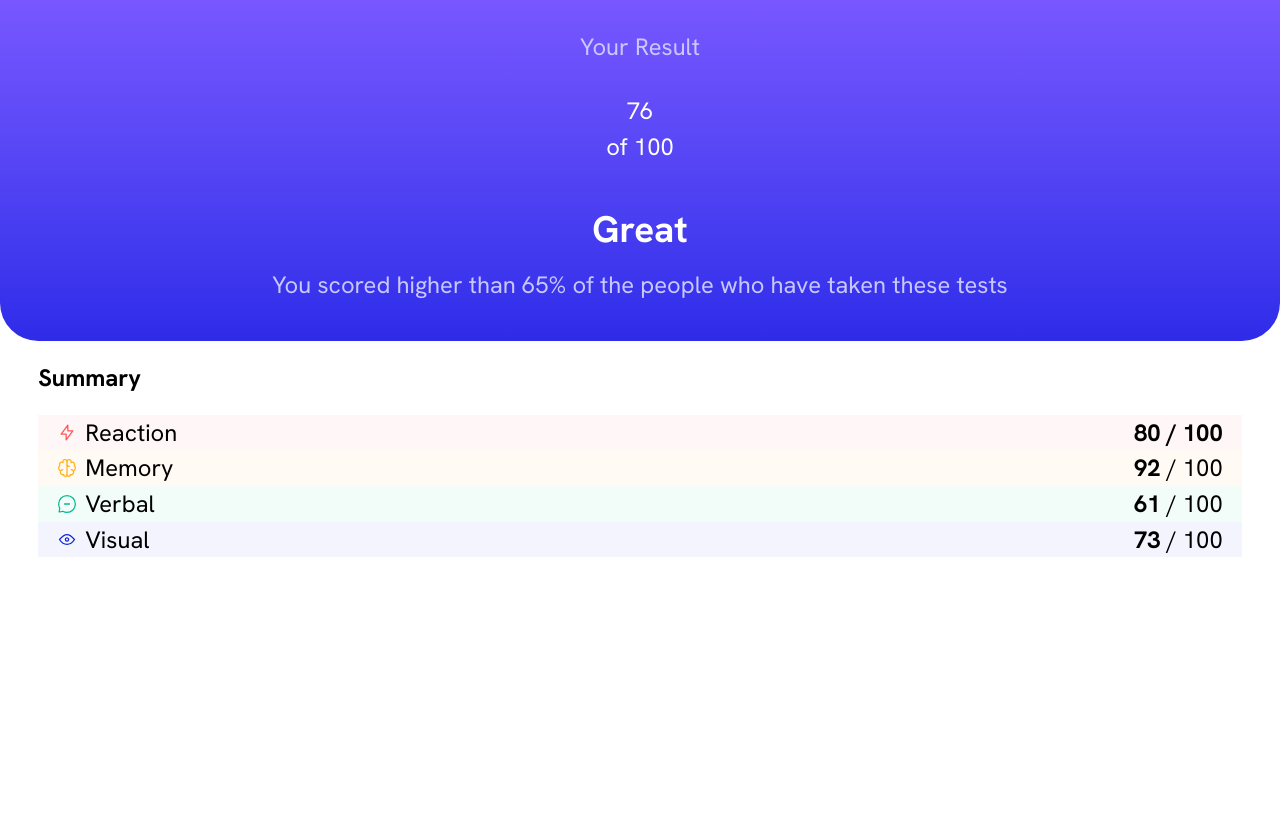
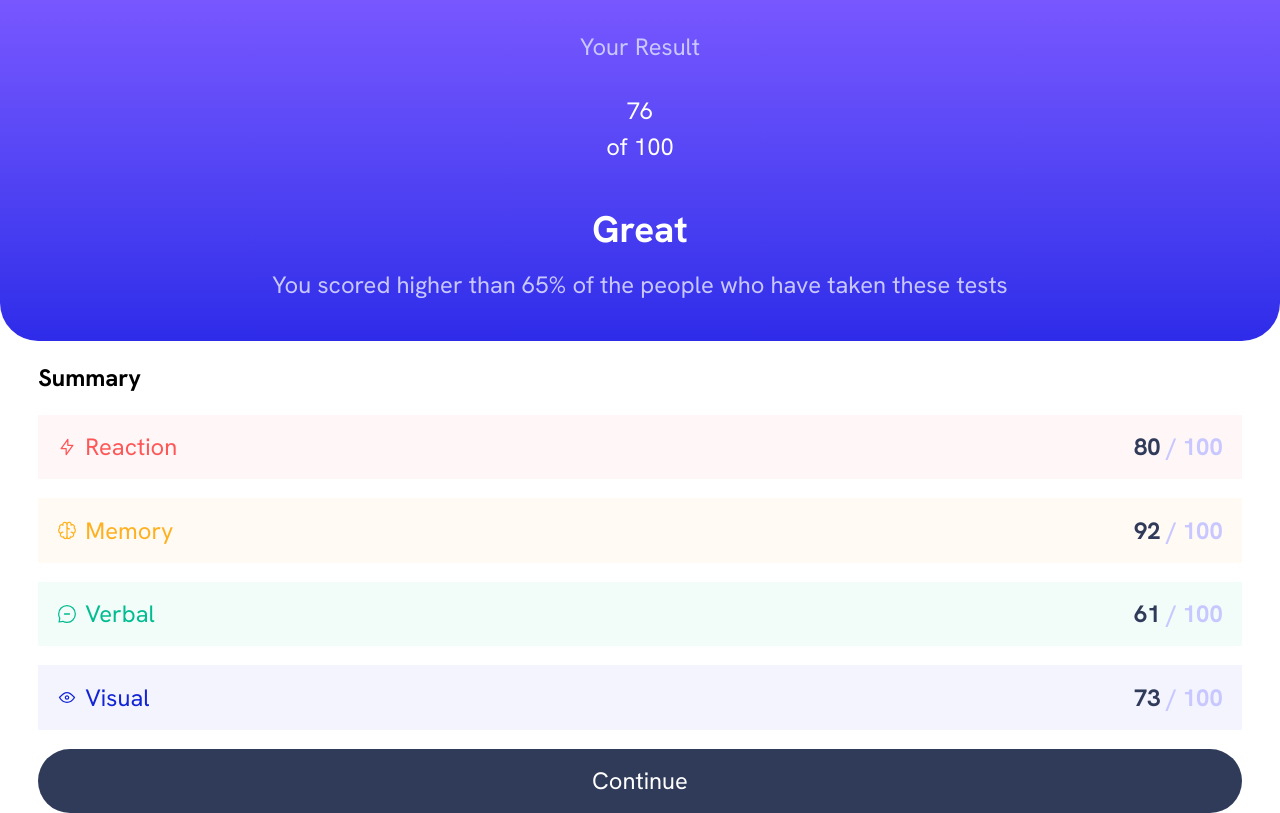
Before and after one commit to zesciati/result-summary-component-reguler, a website: page index.html in a window 1280 px wide. Drawn offline with Linux system fonts and the light colour scheme.

Commit message:
Summary design done

```diff
--- a/index.html
+++ b/index.html
@@ -28,44 +28,46 @@
       tests</p>
   </section>
 
-  <aside class="summary px-(--space-l)">
-    <p class="font-bold py-(--space-s)">Summary</p>
+  <aside class="summary px-(--space-l) text-center">
+    <p class="font-bold py-(--space-s) text-left">Summary</p>
 
     <div class="info-summary">
 
-      <div class="flex  justify-between bg-(--bg-red) px-(--space-s)">
+      <div class="flex  justify-between bg-(--bg-red) px-(--space-s) py-(--space-xs)">
         <div class="flex">
           <img src="./assets/images/icon-reaction.svg" alt="icon reaction">
-          <p class="ml-2">Reaction</p>
+          <p class="ml-2 text-(--Light-red)">Reaction</p>
         </div>
-        <p class="font-bold"><span class="">80</span> / 100</p>
+        <p class="font-bold text-(--Light-lavender)"><span class="text-(--Dark-gray-blue)">80</span> / 100</p>
       </div>
 
-      <div class="flex  justify-between bg-(--bg-yellow) px-(--space-s) ">
+      <div class="flex  justify-between bg-(--bg-yellow) px-(--space-s) py-(--space-xs) mt-(--space-s)">
         <div class="flex">
           <img src="./assets/images/icon-memory.svg" alt="icon reaction">
-          <p class="ml-2">Memory</p>
+          <p class="ml-2 text-(--Orangey-yellow)">Memory</p>
         </div>
-        <p><span class="font-bold">92</span> / 100</p>
+        <p class="font-bold text-(--Light-lavender)"><span class="text-(--Dark-gray-blue)">92</span> / 100</p>
       </div>
 
-      <div class="flex  justify-between  bg-(--bg-green) px-(--space-s)">
+      <div class="flex  justify-between  bg-(--bg-green) px-(--space-s) py-(--space-xs) mt-(--space-s)">
         <div class="flex">
           <img src="./assets/images/icon-verbal.svg" alt="icon reaction">
-          <p class="ml-2">Verbal</p>
+          <p class="ml-2 text-(--Green-teal)">Verbal</p>
         </div>
-        <p><span class="font-bold">61</span> / 100</p>
+        <p class="font-bold text-(--Light-lavender)"><span class="text-(--Dark-gray-blue)">61</span> / 100</p>
       </div>
 
-      <div class="flex  justify-between bg-(--bg-blue) px-(--space-s)">
+      <div class="flex  justify-between bg-(--bg-blue) px-(--space-s) py-(--space-xs) mt-(--space-s)">
         <div class="flex">
           <img src="./assets/images/icon-visual.svg" alt="icon reaction">
-          <p class="ml-2">Visual</p>
+          <p class="ml-2 text-(--Cobalt-blue)">Visual</p>
         </div>
-        <p><span class="font-bold">73</span> / 100</p>
+        <p class="font-bold text-(--Light-lavender)"><span class="text-(--Dark-gray-blue)">73</span> / 100</p>
       </div>
 
     </div>
+
+    <button class="bg-(--Dark-gray-blue) text-(--white) w-full max-w-full rounded-4xl mt-(--space-s) py-(--space-xs)">Continue</button>
 
   </aside>
 
```
Also changed, not shown: src/output.css.
